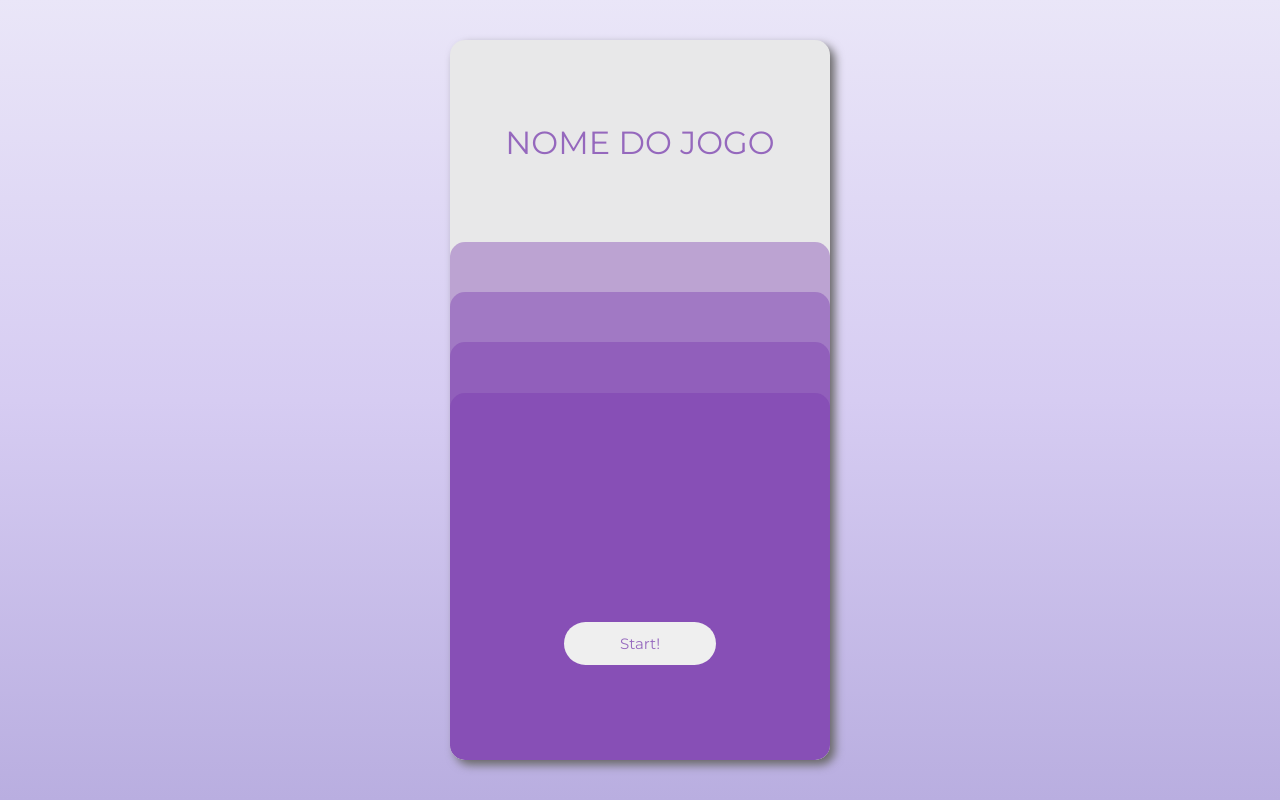
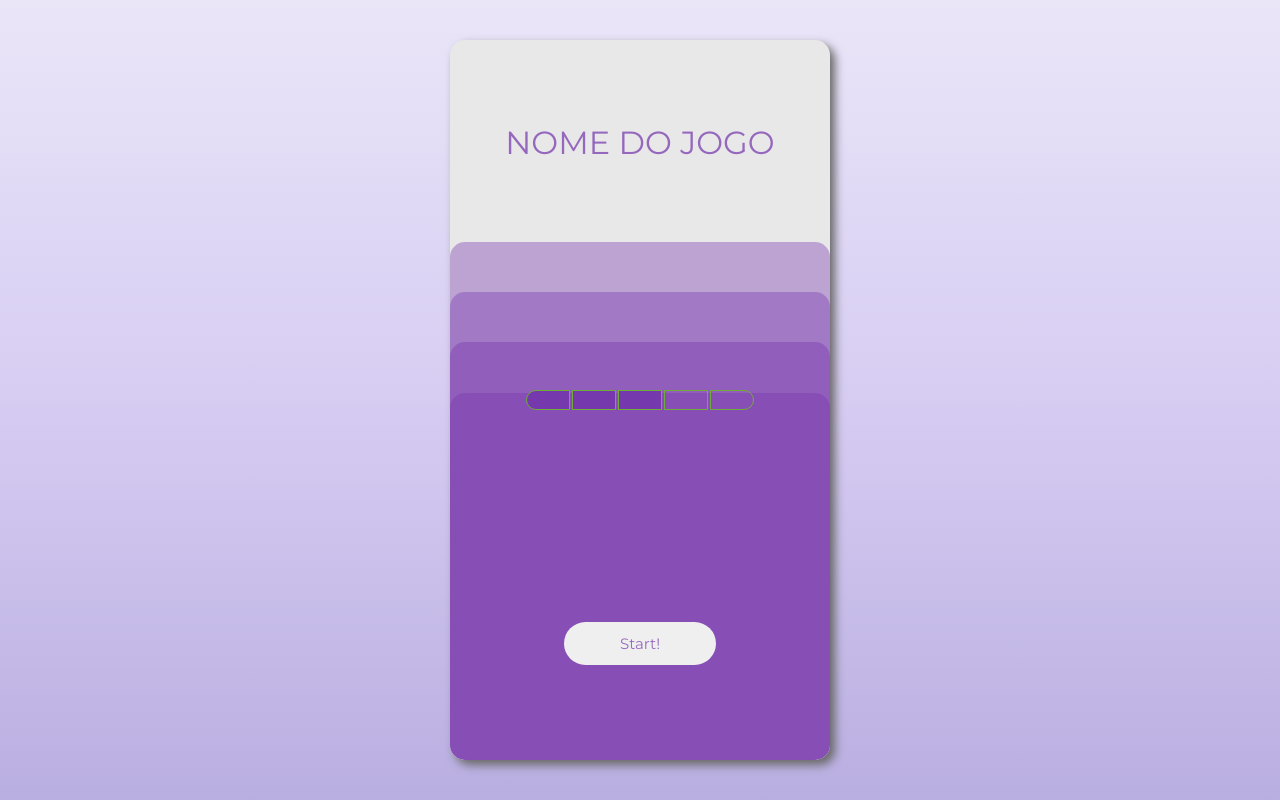
Before and after one commit to Kohlrausch16/Trabalho-G2-Design-Instrucional, a React (Vite) app: page / in a window 1280 px wide. Built offline with nearby package versions, Linux system fonts and the light colour scheme.

Commit message:
barra de progresso

```diff
--- /dev/null
+++ b/src/layouts/ProgressBar.Style.ts
@@ -0,0 +1,28 @@
+import styled from "styled-components";
+
+interface ProgressBarFragmentProps{
+    indexOf: number;
+    bkgColor: boolean;
+}
+
+export const ProgressBarContainer = styled.div`
+    display: flex;
+    justify-content: space-around;
+    align-items: center;
+    position: absolute;
+    z-index: 1;
+    width: 60%;
+    height: 3%;
+    gap: 1%;
+`;
+
+export const ProgressBarFragment = styled.div<ProgressBarFragmentProps>`
+    height: 80%;
+    flex: 1;
+    border: 1px solid rgb(109, 173, 56);
+    background-color: ${props => (props.bkgColor) ? '#7638ad' : 'transparent'};
+    border-top-left-radius: ${props => (props.indexOf == 0) ? '15px' : '0px'};
+    border-bottom-left-radius: ${props => (props.indexOf == 0) ? '15px' : '0px'};
+    border-top-right-radius: ${props => (props.indexOf == 4) ? '15px' : '0px'};
+    border-bottom-right-radius: ${props => (props.indexOf == 4) ? '15px': '0px'};
+`;
--- /dev/null
+++ b/src/layouts/ProgressBar.tsx
@@ -0,0 +1,42 @@
+import { ProgressBarContainer, ProgressBarFragment } from "./ProgressBar.Style";
+
+const ProgressBar = () =>{
+
+    type ProgressBar = {
+        bkgColor: boolean;
+    }
+
+
+    const progressBarFragmentsStatus: ProgressBar[] = [
+        {
+            bkgColor: true
+        },
+        {
+            bkgColor: true
+        },
+        {
+            bkgColor: true
+        },
+        {
+            bkgColor: false
+        },
+        {
+            bkgColor: false
+        }
+    ]
+
+    return(
+    <>
+        <ProgressBarContainer>
+
+            {progressBarFragmentsStatus.map((item: ProgressBar, index: number) => {
+                return <ProgressBarFragment indexOf={index} bkgColor={item.bkgColor}/>
+            })}
+
+        </ProgressBarContainer>
+    </>
+    );
+
+}
+
+export default ProgressBar;
--- a/src/pages/Home.tsx
+++ b/src/pages/Home.tsx
@@ -1,4 +1,5 @@
 import { MainContainer, PhoneContainer } from "../GeneralStyle";
+import ProgressBar from "../layouts/ProgressBar";
 import { HomeArea, SquareShapeContainer, TitleContainer, HomeTitle, HomeSquareShape, StartButton } from "./HomeStyle";
 
 const Home = () =>{
@@ -8,6 +9,7 @@ const Home = () =>{
         <MainContainer>
             <PhoneContainer>
                 <HomeArea>
+                    <ProgressBar />
                     <TitleContainer>
                         <HomeTitle>NOME DO JOGO</HomeTitle>
                     </TitleContainer>
```
